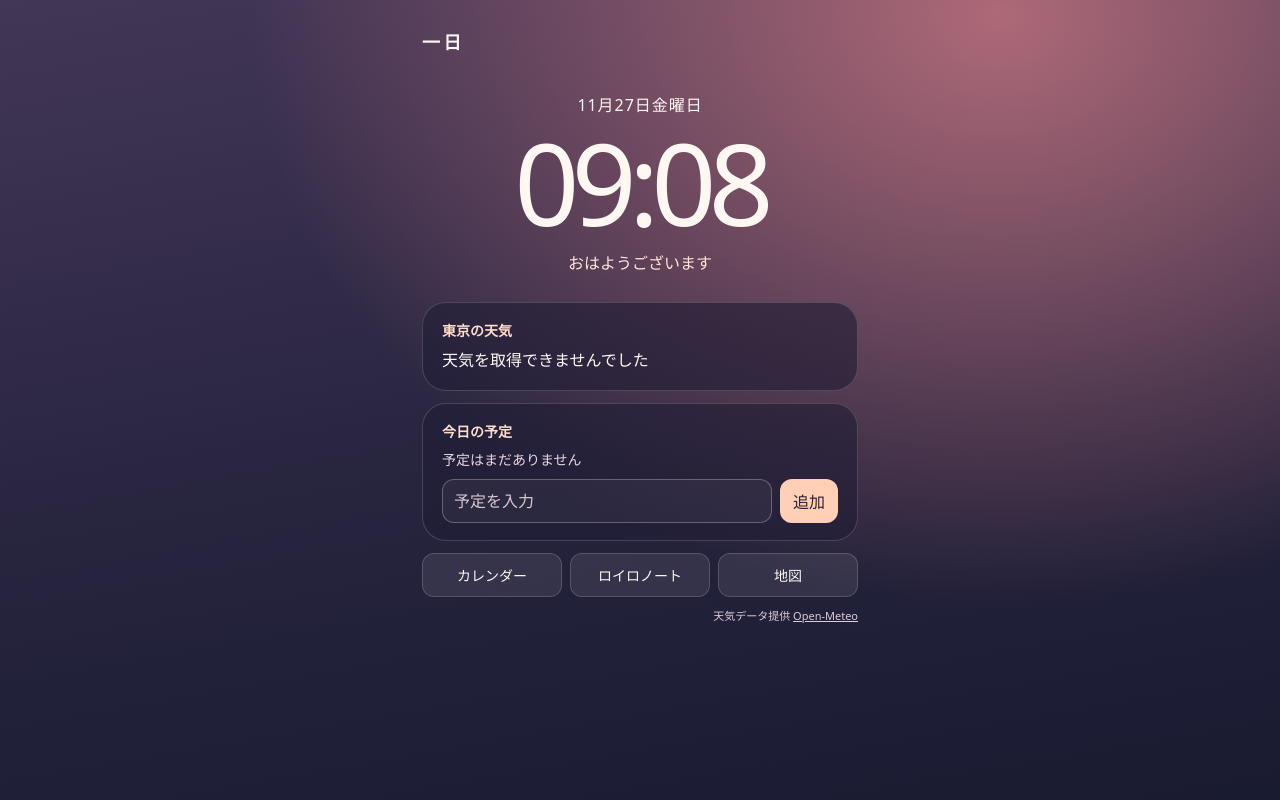
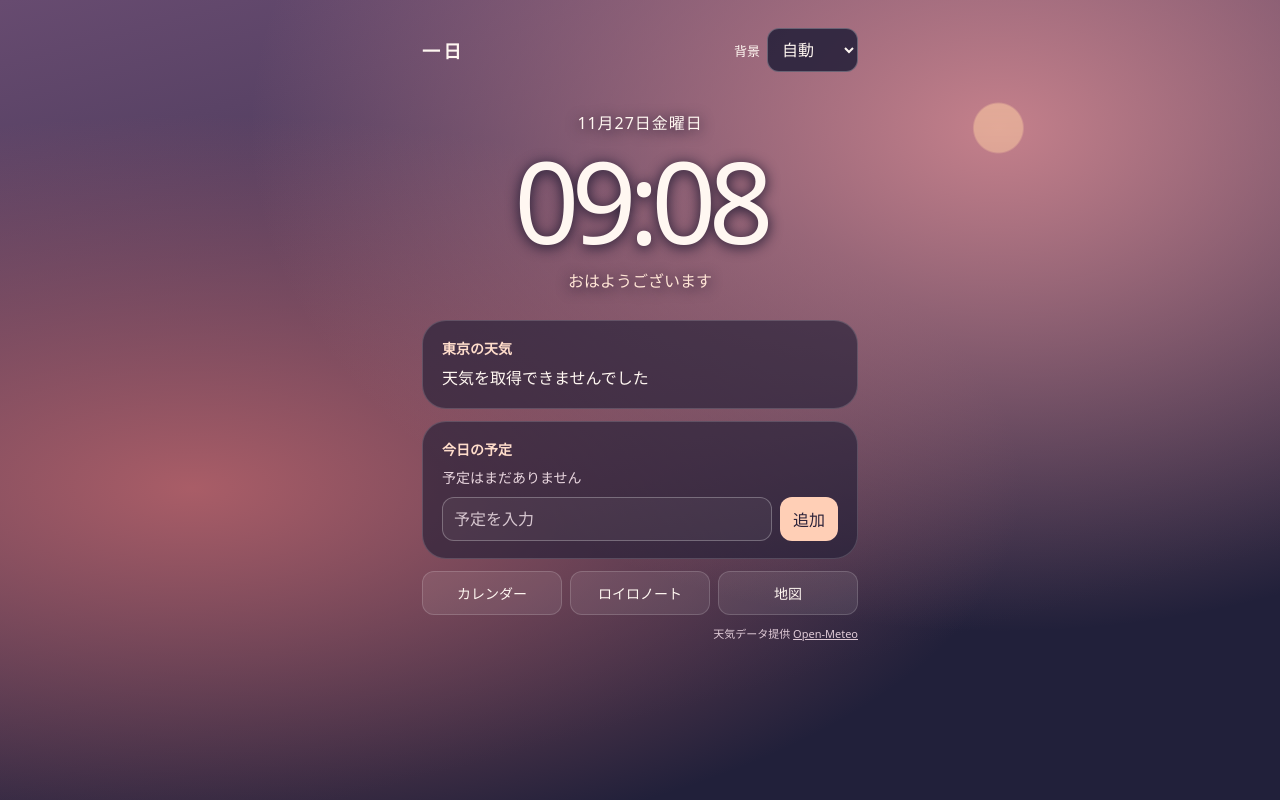
Before and after one commit to yuseimorishima/home, a plain HTML site: page index.html in a window 1280 px wide. Drawn offline with Linux system fonts and the light colour scheme; no server answers.

Commit message:
Add adaptive sky themes and background picker

```diff
--- a/index.html
+++ b/index.html
@@ -11,9 +11,22 @@
 <style>
 :root{color-scheme:dark;font-family:system-ui,-apple-system,sans-serif;color:#fff7f1;background:#23213e}
 *{box-sizing:border-box}
-body{margin:0;min-height:100svh;background:radial-gradient(ellipse at 78% 2%,#ad6977 0,transparent 53%),linear-gradient(170deg,#433657,#25233d 58%,#191b31);background-attachment:fixed}
+body{margin:0;min-height:100svh;isolation:isolate;--sky-top:#674b70;--sky-bottom:#21203a;--glow:#c4808b;--horizon:#a95d67;--orb:#ffd0a4;--orb-x:78%;--orb-y:16%;--stars:0;background:var(--sky-bottom)}
+body[data-theme="day"]{--sky-top:#275780;--sky-bottom:#172b51;--glow:#649eb2;--horizon:#347b8c;--orb:#fff6d1;--orb-x:80%;--orb-y:9%}
+body[data-theme="dusk"]{--sky-top:#493660;--sky-bottom:#231c39;--glow:#a45c82;--horizon:#b66b60;--orb:#ffb379;--orb-x:78%;--orb-y:29%}
+body[data-theme="night"]{--sky-top:#222b55;--sky-bottom:#11162f;--glow:#465382;--horizon:#343464;--orb:#dde4fb;--orb-x:77%;--orb-y:13%;--stars:.7}
+.sky{position:fixed;inset:0;z-index:-1;pointer-events:none;overflow:hidden;background:radial-gradient(ellipse at var(--orb-x) var(--orb-y),var(--glow),transparent 53%),radial-gradient(ellipse at 15% 61%,var(--horizon),transparent 54%),linear-gradient(165deg,var(--sky-top),var(--sky-bottom) 78%)}
+.sky::before{content:"";position:absolute;inset:0;background:radial-gradient(circle at var(--orb-x) var(--orb-y),var(--orb) 0 24px,transparent 26px);opacity:.68;mask-image:linear-gradient(#000,transparent 65%)}
+.sky::after{content:"";position:absolute;inset:0;opacity:var(--stars);background:radial-gradient(circle at 12% 18%,#fff 0 1px,transparent 2px),radial-gradient(circle at 27% 7%,#fff 0 1px,transparent 2px),radial-gradient(circle at 59% 17%,#fff 0 1px,transparent 2px),radial-gradient(circle at 86% 23%,#fff 0 1px,transparent 2px),radial-gradient(circle at 93% 8%,#fff 0 1px,transparent 2px)}
+main{position:relative}
+.hero{text-shadow:0 2px 14px #17142c}
+
 main{width:min(100%,480px);margin:auto;padding:max(28px,env(safe-area-inset-top)) 22px max(28px,env(safe-area-inset-bottom))}
-header{font-size:18px;font-weight:650;letter-spacing:.18em}
+header{display:flex;justify-content:space-between;align-items:center;gap:12px}
+.brand{font-size:18px;font-weight:650;letter-spacing:.18em}
+.theme-control{display:flex;align-items:center;gap:7px;font-size:13px}
+.theme-control select{min-height:44px;padding:0 10px;border:1px solid #ffffff45;border-radius:12px;background:#221e38d9;color:inherit;font:inherit;font-size:16px}
+.theme-control select:focus-visible{outline:2px solid #ffcfb6;outline-offset:2px}
 .hero{padding:38px 0 28px;text-align:center}
 #date{font-size:16px;letter-spacing:.06em}
 #clock{font-size:clamp(76px,23vw,114px);font-weight:300;line-height:1.08;letter-spacing:-.07em;font-variant-numeric:tabular-nums;margin:4px 0 7px;display:block}
@@ -42,9 +55,21 @@ a{display:grid;place-items:center;background:#ffffff15;border:1px solid #ffffff2
 .credit a{display:inline;min-height:0;border:0;background:none;font-size:inherit;text-decoration:underline}
 </style>
 </head>
-<body>
+<body data-theme="dawn">
+<div class="sky" aria-hidden="true"></div>
 <main>
-<header>一日</header>
+<header>
+  <span class="brand">一日</span>
+  <label class="theme-control">背景
+    <select id="theme">
+      <option value="auto">自動</option>
+      <option value="dawn">朝焼け</option>
+      <option value="day">昼の空</option>
+      <option value="dusk">夕焼け</option>
+      <option value="night">星空</option>
+    </select>
+  </label>
+</header>
 <section class="hero" aria-label="日付と時刻">
   <div id="date"></div>
   <time id="clock"></time>
@@ -82,6 +107,32 @@ const dateFormat = new Intl.DateTimeFormat('ja-JP',{timeZone:zone,month:'long',d
 const clockFormat = new Intl.DateTimeFormat('ja-JP',{timeZone:zone,hour:'2-digit',minute:'2-digit',hourCycle:'h23'});
 const dayFormat = new Intl.DateTimeFormat('ja-JP',{timeZone:zone,year:'numeric',month:'2-digit',day:'2-digit'});
 const storageKey = 'home-schedule';
+const themePicker = byId('theme');
+const themeStorageKey = 'home-theme';
+try {
+  const savedTheme = localStorage.getItem(themeStorageKey);
+  if (Array.from(themePicker.options).some(option => option.value === savedTheme)) {
+    themePicker.value = savedTheme;
+  }
+} catch {
+  // The picker still works for the current visit.
+}
+themePicker.addEventListener('change', () => {
+  try {
+    localStorage.setItem(themeStorageKey, themePicker.value);
+  } catch {
+    // Keep the selection for the current visit.
+  }
+  updateClock();
+});
+
+function themeForHour(hour){
+  if (hour >= 5 && hour < 10) return 'dawn';
+  if (hour >= 10 && hour < 16) return 'day';
+  if (hour >= 16 && hour < 19) return 'dusk';
+  return 'night';
+}
+
 let day = '';
 let events = [];
 
@@ -123,6 +174,8 @@ function updateClock(){
   const now = new Date();
   const time = clockFormat.format(now);
   const hour = Number(time.slice(0,2));
+  const theme = themePicker.value === 'auto' ? themeForHour(hour) : themePicker.value;
+  if (document.body.dataset.theme !== theme) document.body.dataset.theme = theme;
   byId('clock').textContent = time;
   byId('clock').dateTime = time + '+09:00';
   byId('date').textContent = dateFormat.format(now);
```
